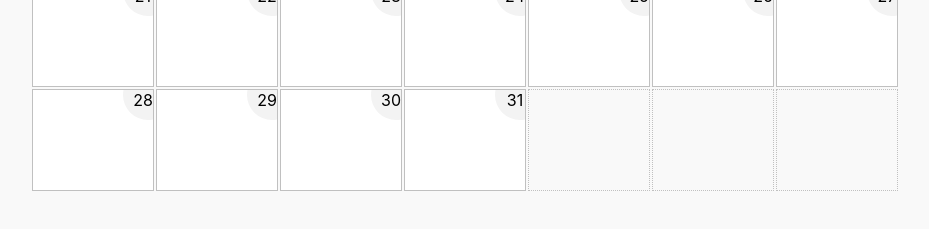
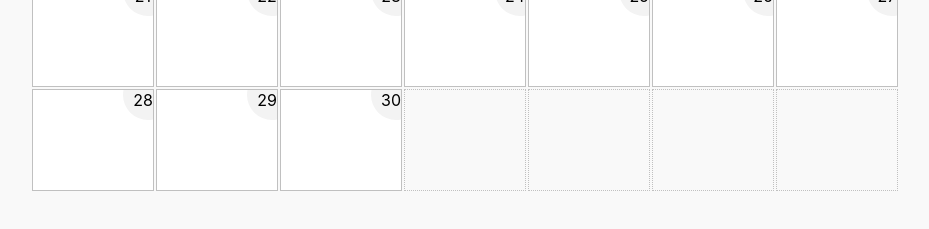
Before and after one commit to arieldante/ariel-calendar, a React (Create React App) app: page / in a window 1280 px wide. Shown: the part 531-760 px from the top of the page, without its empty margins (175-1104 px from the left). Built offline with nearby package versions, Linux system fonts and the light colour scheme.

Commit message:
Limpieza

```diff
--- a/src/components/calendar.js
+++ b/src/components/calendar.js
@@ -59,7 +59,7 @@ class Calendar extends Component {
 
 	let days = this.state.totalDays
 	let weeks = (days + offset)/DAYS_OF_WEEKS;
-	let day =  1 - offset;
+	let day =  offset - 1;
 
 
 
@@ -68,7 +68,7 @@ class Calendar extends Component {
 		for (let j = 0; j < DAYS_OF_WEEKS; j++) {
 
 			let className = "day"
-			if( day > 0 && day <= days ){
+			if( day > 0 && day < days ){
 					if(    day === new Date().getDate()
 						&& this.state.month === new Date().getMonth()+1
 						&& this.state.year === new Date().getFullYear() )
```
